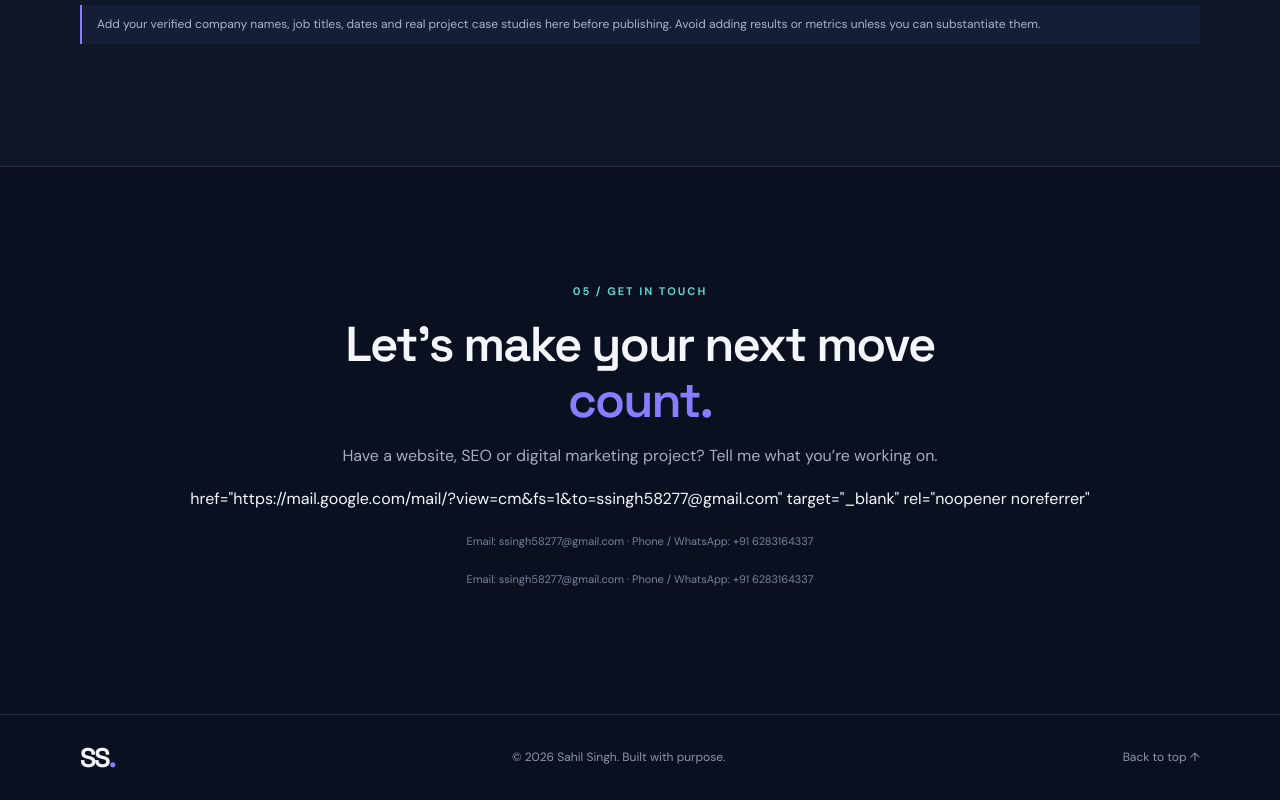
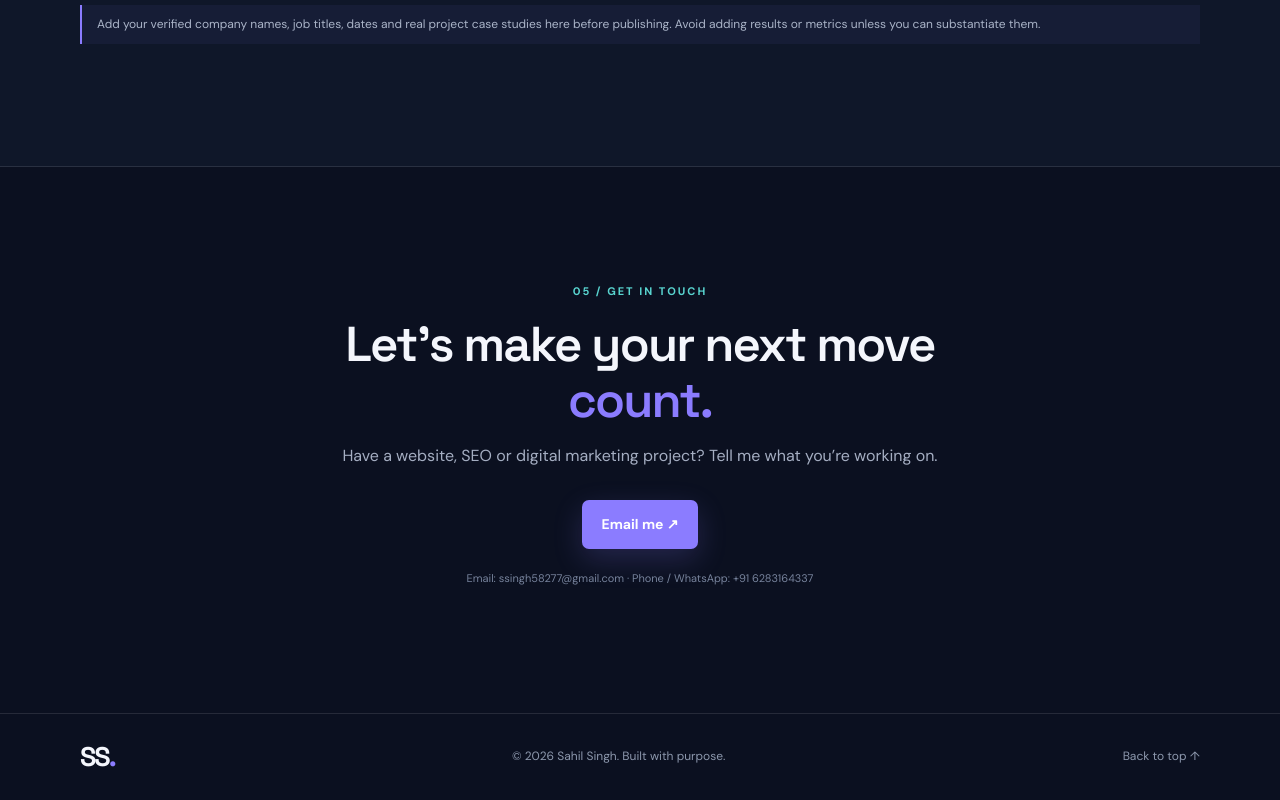
Before and after one commit to sahilsingh1616/sahil-portfolio, a plain HTML site: page index.html in a window 1280 px wide. Shown: the part 4828-5628 px from the top of the page. Drawn offline with Linux system fonts and the light colour scheme.

Commit message:
Update index.html

```diff
--- a/index.html
+++ b/index.html
@@ -153,8 +153,15 @@
     <section class="contact-section container" id="contact">
       <p class="eyebrow">05 / GET IN TOUCH</p><h2>Let’s make your next move <span>count.</span></h2>
       <p>Have a website, SEO or digital marketing project? Tell me what you’re working on.</p>
-href="https://mail.google.com/mail/?view=cm&fs=1&to=ssingh58277@gmail.com" target="_blank" rel="noopener noreferrer"
-      <p class="contact-note">Email: ssingh58277@gmail.com · Phone / WhatsApp: +91 6283164337</p>
+
+<div class="contact-actions">
+  <a class="button button-primary"
+     href="https://mail.google.com/mail/?view=cm&amp;fs=1&amp;to=ssingh58277@gmail.com"
+     target="_blank"
+     rel="noopener noreferrer">
+    Email me ↗
+  </a>
+</div>
       <p class="contact-note">Email: ssingh58277@gmail.com · Phone / WhatsApp: +91 6283164337</p>
     </section>
   </main>
```
